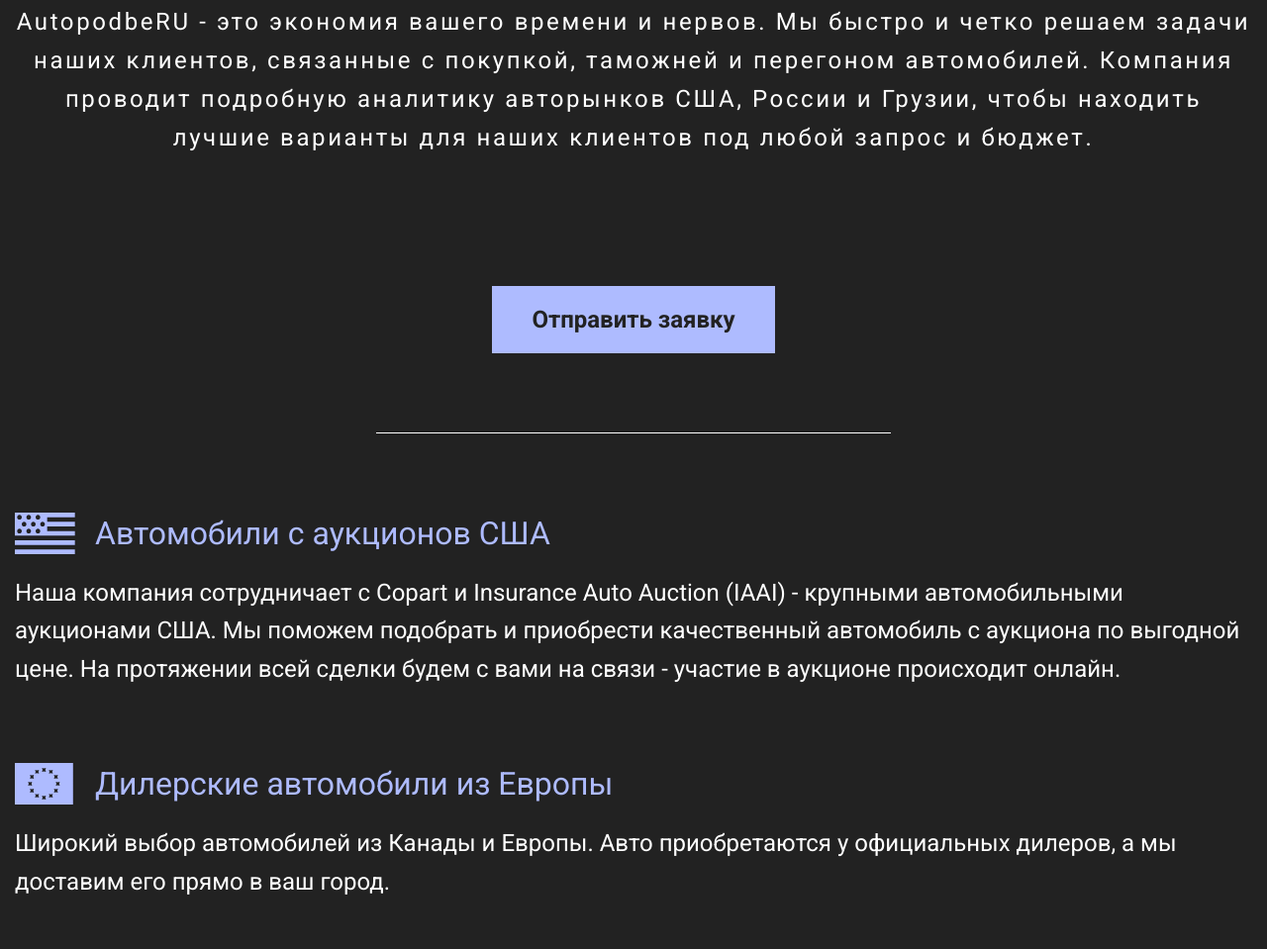
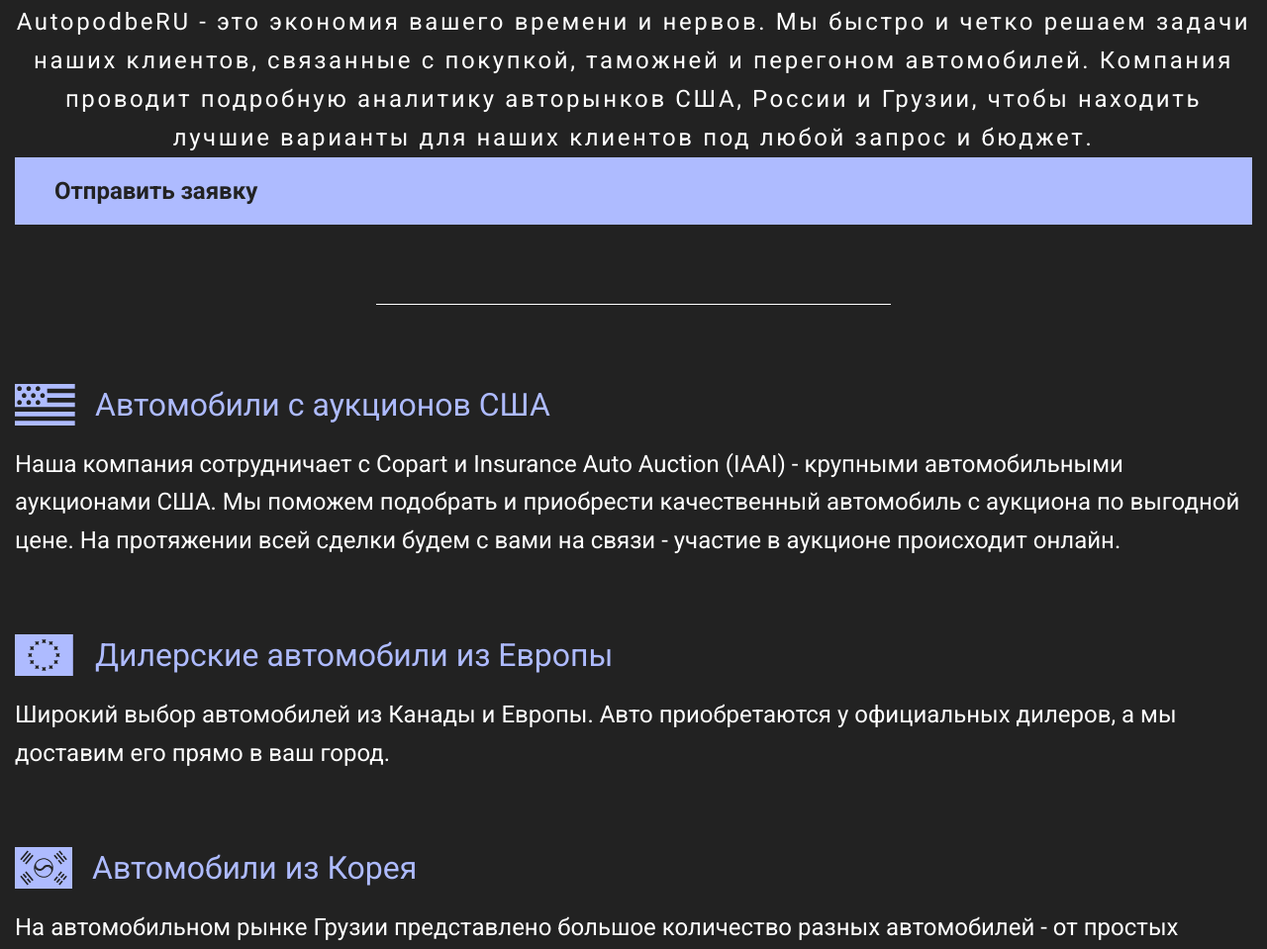
Before and after one commit to LittleChapa/GlobalExportCars, a plain HTML site: page index.html in a window 1280 px wide. Shown: the part 1014-1973 px from the top of the page at 99% size. Drawn offline with nearby package versions, Linux system fonts and the light colour scheme; files that its build step writes are made by us from their sources.

Commit message:
удалил файлы css

```diff
--- a/scss/sections/about/_about.scss
+++ b/scss/sections/about/_about.scss
@@ -6,24 +6,6 @@
     line-height: 162%;
     font-weight: 400;
     letter-spacing: 2.6px;
-  }
-
-  .button {
-    width: fit-content;
-    display: block;
-    background: $color-primary;
-    color: $color-foreign;
-    margin: 130px auto 0 auto;
-    padding: 20px 40px;
-    border: none;
-    font-size: $fz-m;
-    font-weight: 700;
-    cursor: pointer;
-    transition: all 0.3s ease;
-
-    &:hover {
-      background: $color-primary-hover;
-    }
   }
 
   &__line {
```
Also changed, not shown: styles/index.css (deleted), 1 other file.
